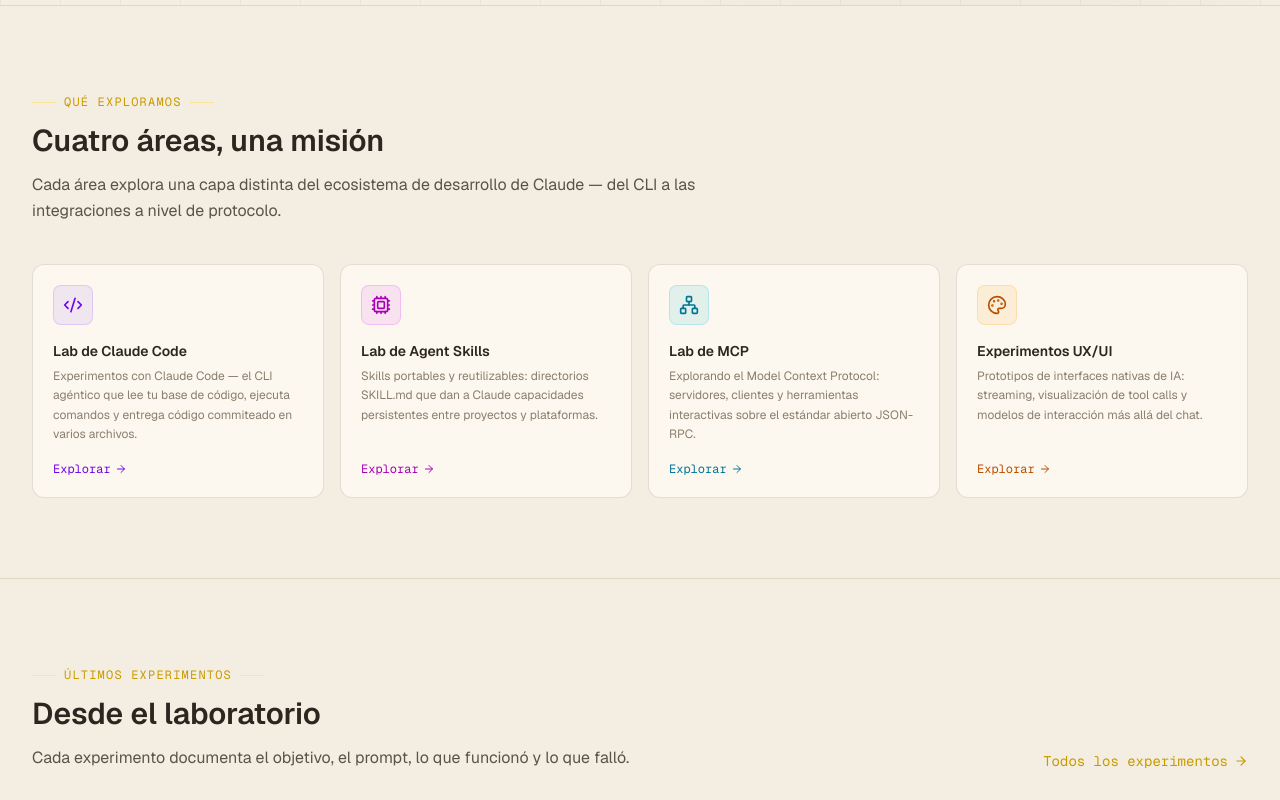
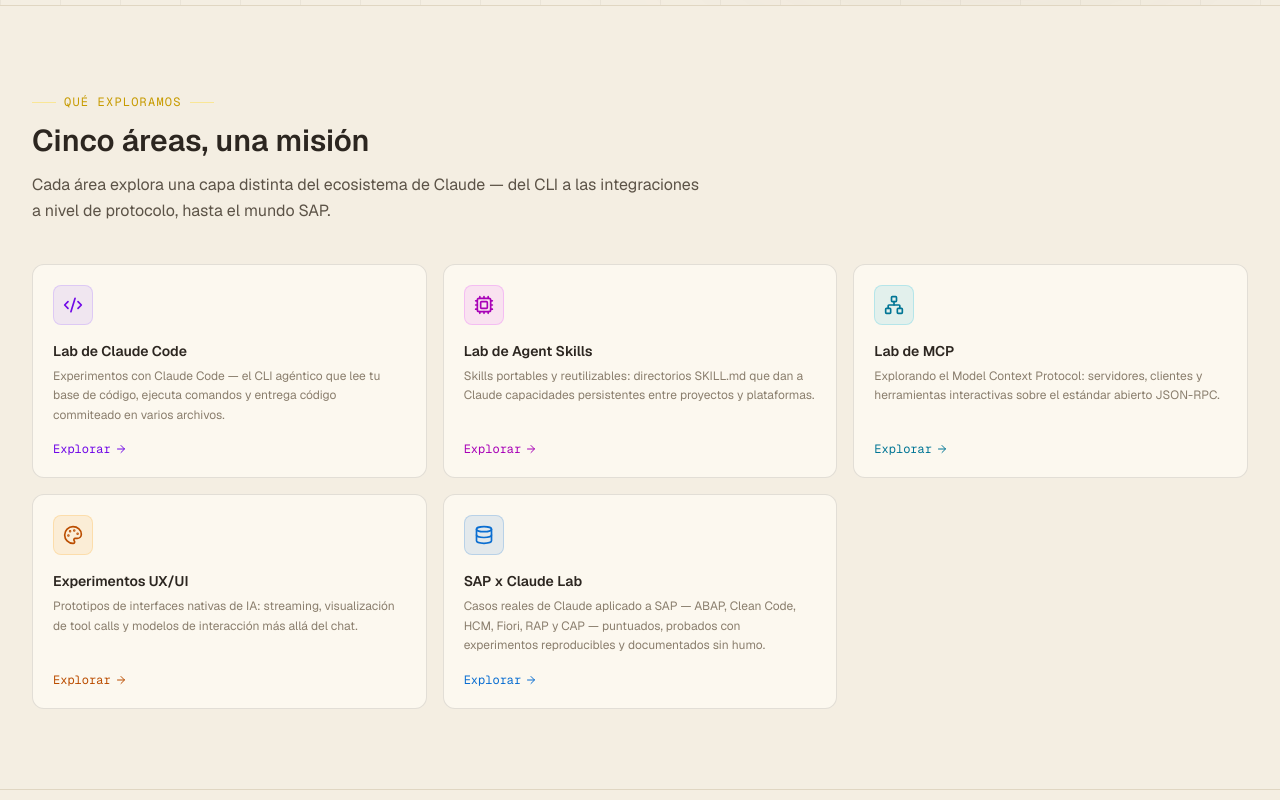
Before and after one commit to SapSaeta/Eggthropic, a Next.js app: page / in a window 1280 px wide. Shown: the part 1000-1800 px from the top of the page. Built offline with nearby package versions, Linux system fonts and the light colour scheme.

Commit message:
feat(sap): home con 5ª área SAP + sitemap /sap

```diff
--- a/src/app/page.tsx
+++ b/src/app/page.tsx
@@ -1,6 +1,6 @@
 import type { Metadata } from "next";
 import Link from "next/link";
-import { ArrowRight, Code2, Cpu, Network, Palette } from "lucide-react";
+import { ArrowRight, Code2, Cpu, Network, Palette, Database } from "lucide-react";
 import { Hero } from "@/components/Hero";
 import { SectionHeader } from "@/components/SectionHeader";
 import { ExperimentCard } from "@/components/ExperimentCard";
@@ -75,6 +75,17 @@
     border: "border-amber-500/20",
     tag: "ux-ui",
   },
+  {
+    icon: Database,
+    title: "SAP x Claude Lab",
+    description:
+      "Casos reales de Claude aplicado a SAP — ABAP, Clean Code, HCM, Fiori, RAP y CAP — puntuados, probados con experimentos reproducibles y documentados sin humo.",
+    href: "/sap",
+    color: "text-[#0a6ed1]",
+    bg: "bg-[#0a6ed1]/10",
+    border: "border-[#0a6ed1]/20",
+    tag: "sap",
+  },
 ];
 
 export default function HomePage() {
@@ -90,11 +101,11 @@
         <div className="max-w-7xl mx-auto px-4 sm:px-6 lg:px-8">
           <SectionHeader
             label="Qué exploramos"
-            title="Cuatro áreas, una misión"
-            description="Cada área explora una capa distinta del ecosistema de desarrollo de Claude — del CLI a las integraciones a nivel de protocolo."
+            title="Cinco áreas, una misión"
+            description="Cada área explora una capa distinta del ecosistema de Claude — del CLI a las integraciones a nivel de protocolo, hasta el mundo SAP."
           />
 
-          <div className="grid grid-cols-1 sm:grid-cols-2 lg:grid-cols-4 gap-4">
+          <div className="grid grid-cols-1 sm:grid-cols-2 lg:grid-cols-3 gap-4">
             {labSections.map((section) => {
               const Icon = section.icon;
               return (
--- a/src/app/sitemap.ts
+++ b/src/app/sitemap.ts
@@ -10,6 +10,7 @@
     { url: `${BASE_URL}/experiments`, lastModified: new Date("2026-05-08"), changeFrequency: "weekly", priority: 0.9 },
     { url: `${BASE_URL}/notes`, lastModified: new Date("2026-05-08"), changeFrequency: "weekly", priority: 0.9 },
     { url: `${BASE_URL}/lab`, lastModified: new Date("2026-05-07"), changeFrequency: "monthly", priority: 0.8 },
+    { url: `${BASE_URL}/sap`, lastModified: new Date("2026-07-07"), changeFrequency: "weekly", priority: 0.85 },
     { url: `${BASE_URL}/about`, lastModified: new Date("2026-04-01"), changeFrequency: "monthly", priority: 0.7 },
   ];
 
```
